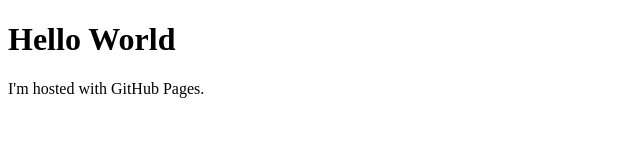
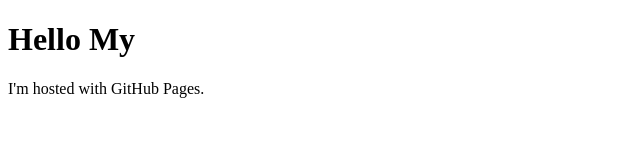
Before and after one commit to LamHaiMy/lamhaimy.github.io, a plain HTML site: page index.html in a window 1280 px wide. Shown: the full height of the page, 0-640 px from the left. Drawn offline with Linux system fonts and the light colour scheme.

Commit message:
Update index.html

```diff
--- a/index.html
+++ b/index.html
@@ -1,7 +1,7 @@
 <!DOCTYPE html>
 <html>
 <body>
-<h1>Hello World</h1>
+<h1>Hello My</h1>
 <p>I'm hosted with GitHub Pages.</p>
 </body>
 </html>
```
